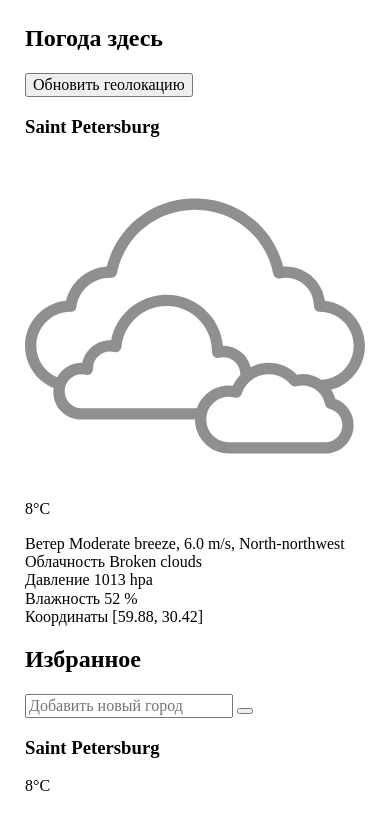
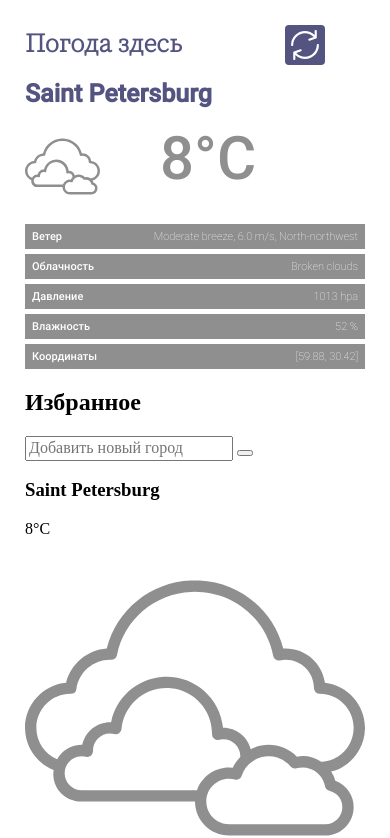
Before and after one commit to chernyavskiy99/lab1_web, a plain HTML site: page index.html in a window 390 px wide. Shown: the top 838 px of the page. Drawn offline with nearby package versions, Linux system fonts and the light colour scheme.

Commit message:
"local" block style mobile version

```diff
--- /dev/null
+++ b/css/components/local-weather.css
@@ -0,0 +1,29 @@
+.local-weather__city {
+  font-family: "Roboto-Medium", "Arial", sans-serif;
+  font-size: 25px;
+  color: var(--main-color);
+
+  margin: 0;
+  margin-bottom: 20px;
+}
+
+.local-weather__short-info {
+  display: flex;
+
+  margin: 0;
+  margin-bottom: 20px;
+}
+
+.local-weather__icon {
+  width: 75px;
+  height: 75px;
+
+  margin-right: 60px;
+}
+
+.local-weather__degrees {
+  font-family: "Roboto-Medium", "Arial", sans-serif;
+  font-size: 60px;
+  color: var(--secondary-color);
+  line-height: 1;
+}
--- /dev/null
+++ b/css/components/local.css
@@ -0,0 +1,3 @@
+.local__refresh {
+  margin-bottom: 15px;
+}
--- /dev/null
+++ b/css/components/refresh.css
@@ -0,0 +1,32 @@
+.refresh {
+  display: flex;
+  align-items: center;
+}
+
+.refresh__heading {
+  font-family: "SourceSerifPro-Light", "Arial", serif;
+  font-size: 26px;
+  color: var(--main-color);
+  line-height: 1;
+
+  margin: 0;
+}
+
+.refresh__button {
+  width: 40px;
+  height: 40px;
+  border: none;
+  border-radius: 4px;
+
+  margin: 0 40px 0 auto;
+
+  background-color: var(--main-color);
+  background-image: url(../../img/refresh.svg);
+  background-size: 30px 30px;
+  background-repeat: no-repeat;
+  background-position: 50% 50%;
+}
+
+.refresh__button-text {
+  font-size: 0;
+}
--- /dev/null
+++ b/css/components/weather-details.css
@@ -0,0 +1,24 @@
+.weather-details__item {
+  padding: 7px;
+  margin-bottom: 5px;
+  display: flex;
+  justify-content: space-between;
+  align-items: flex-start;
+
+  background-color: var(--secondary-color);
+  color: var(--light-color);
+}
+
+.weather-details__property {
+  font-family: "Roboto-Medium", "Arial", sans-serif;
+  font-size: 11px;
+  line-height: 1;
+
+  margin-right: 20px;
+}
+
+.weather-details__value {
+  font-family: "Roboto-Thin", "Arial", sans-serif;
+  font-size: 11px;
+  line-height: 1;
+}
--- a/css/fonts.css
+++ b/css/fonts.css
@@ -1,8 +1,8 @@
 @font-face {
-  font-family: "SourceSerifPro";
+  font-family: "SourceSerifPro-Light";
   src:
-    local("SourceSerifPro-Regular"),
-    url(../fonts/SourceSerifPro-Regular.ttf) format("truetype");
+    local("SourceSerifPro-Light"),
+    url(../fonts/SourceSerifPro-Light.ttf) format("truetype");
 }
 
 @font-face {
--- a/css/global.css
+++ b/css/global.css
@@ -1,3 +1,13 @@
+:root {
+  --main-color: #53547f;
+  --secondary-color: #8f8f8f;
+  --light-color: #ffffff;
+}
+
+* {
+  box-sizing: border-box;
+}
+
 body {
   min-width: 320px;
 }
--- a/css/style.css
+++ b/css/style.css
@@ -1,3 +1,8 @@
 @import './fonts.css';
 @import './global.css';
 @import './utils.css';
+
+@import './components/local.css';
+@import './components/refresh.css';
+@import './components/local-weather.css';
+@import './components/weather-details.css';
--- a/css/utils.css
+++ b/css/utils.css
@@ -12,4 +12,5 @@
 .list-style-reset {
   list-style: none;
   padding: 0;
+  margin: 0;
 }
```
